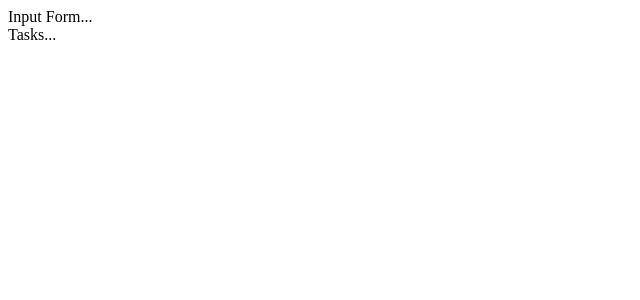
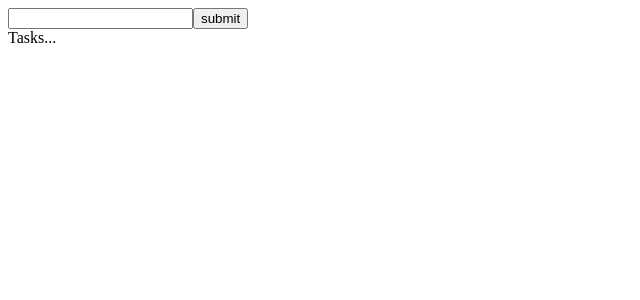
Before and after one commit to chyukTW/onboarding, a React (Create React App) app in the folder todolist/: page / in a window 1280 px wide. Shown: the top 300 px of the page, without its empty margins (0-640 px from the left). Built offline with nearby package versions, Linux system fonts and the light colour scheme.

Commit message:
Add todo inputs

```diff
--- a/todolist/src/components/TaskInputs.tsx
+++ b/todolist/src/components/TaskInputs.tsx
@@ -1,8 +1,22 @@
+import React, { useState } from "react";
+
 const TaskInputs = () => {
+  const [todoValues, setTodoValues] = useState('');
+
+  const handleSubmitTodoForm = (e: React.FormEvent) => {
+    e.preventDefault();
+    console.log(e.target);
+  }
+
+  const handleChangeTodoInput = (e: React.ChangeEvent<HTMLInputElement>) => {
+    setTodoValues(e.target.value);
+  };
+
   return (
-    <div>
-      Input Form...
-    </div>
+    <form onSubmit={handleSubmitTodoForm}>
+      <input type="text" onChange={handleChangeTodoInput} value={todoValues} />
+      <button type="submit">submit</button>
+    </form>
   )
 };
 
```
